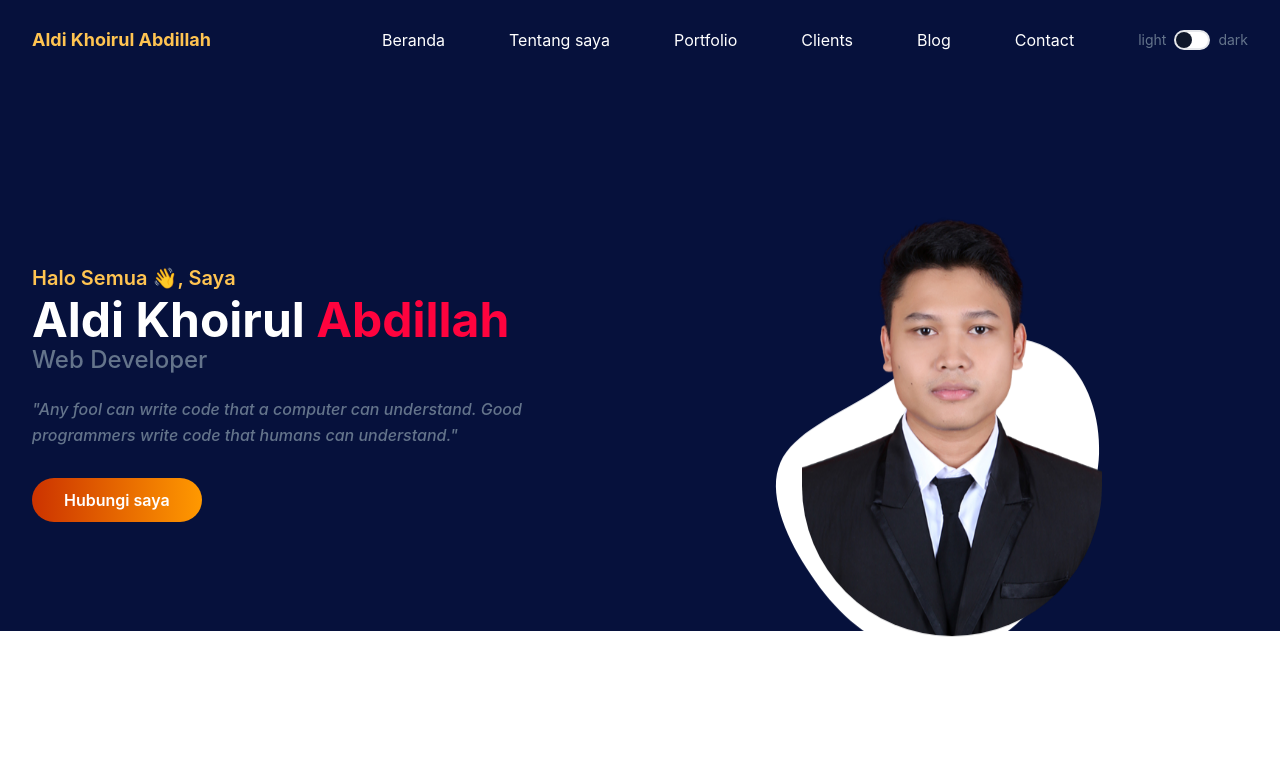
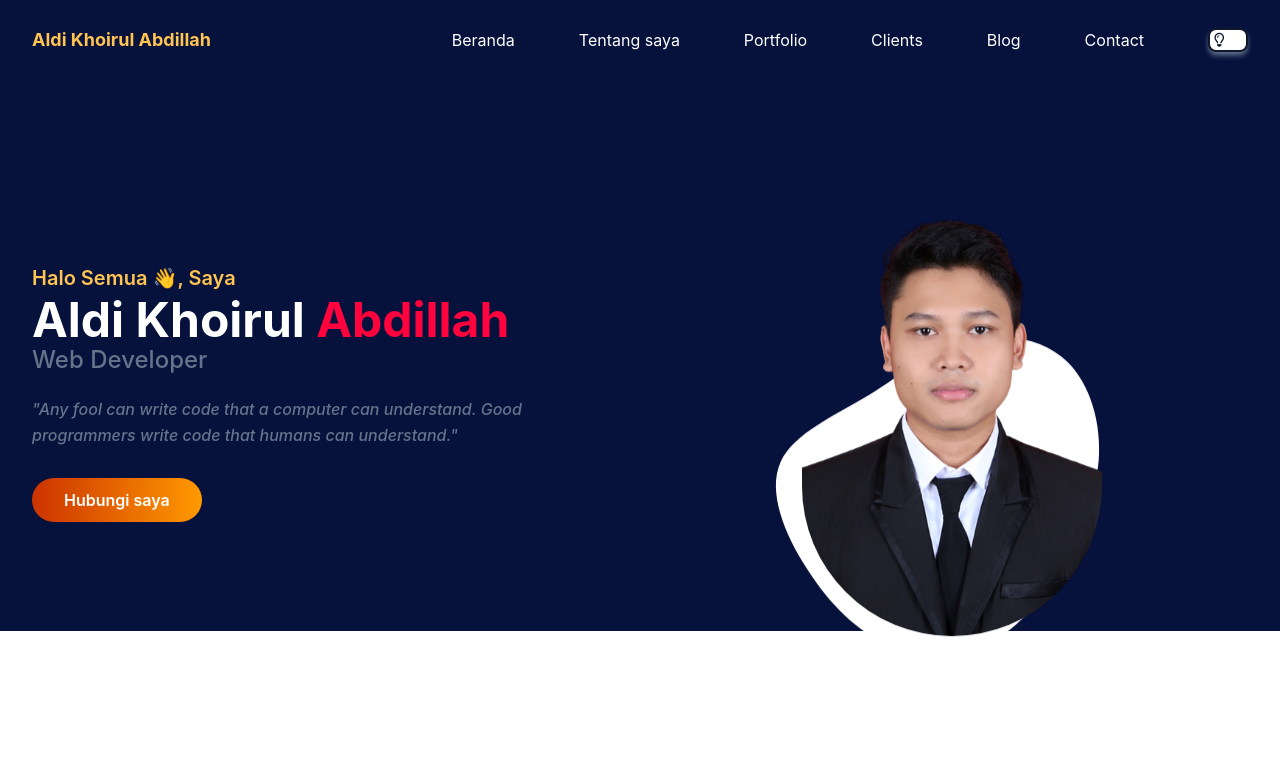
Before and after one commit to Aldiggy/portfolio-tailwind, a website: page index.html in a window 1280 px wide. Shown: the top 772 px of the page. Drawn offline with nearby package versions, Linux system fonts and the light colour scheme.

Commit message:
update toggle dark mode

```diff
--- a/index.html
+++ b/index.html
@@ -8,6 +8,7 @@
 
     <!-- AOS -->
     <link rel="stylesheet" href="https://unpkg.com/aos@next/dist/aos.css" />
+    <script src="https://kit.fontawesome.com/2d70540a5c.js" crossorigin="anonymous"></script>
     <script>
       if (localStorage.theme === "dark" || (!("theme" in localStorage) && window.matchMedia("(prefers-color-scheme: dark)").matches)) {
         document.documentElement.classList.add("dark");
@@ -58,14 +59,14 @@
                   </li>
                   <li class="mt-3 flex items-center pl-8 lg:mt-0">
                     <div class="flex">
-                      <span class="mr-2 text-sm text-slate-500">light</span>
                       <input type="checkbox" class="hidden" id="dark-toggle" />
                       <label for="dark-toggle">
-                        <div class="flex h-5 w-9 cursor-pointer items-center rounded-full border-2 bg-white dark:border-2 dark:bg-dark">
-                          <div class="toggle-circle h-4 w-4 rounded-full bg-dark transition duration-300 ease-in-out dark:bg-white"></div>
+                        <div class="flex h-6 w-10 cursor-pointer items-center rounded-lg border-2 border-dark bg-white shadow-md shadow-slate-500 dark:border-2 dark:border-white dark:bg-dark">
+                          <div class="toggle-circle transition duration-300 ease-in-out dark:ml-1">
+                            <span class="flex pl-1 text-sm text-dark dark:pl-1 dark:text-white"><i class="fa-regular fa-lightbulb"></i></span>
+                          </div>
                         </div>
                       </label>
-                      <span class="ml-2 text-sm text-slate-500">dark</span>
                     </div>
                   </li>
                 </ul>
```
Also changed, not shown: dist/css/final.css.
